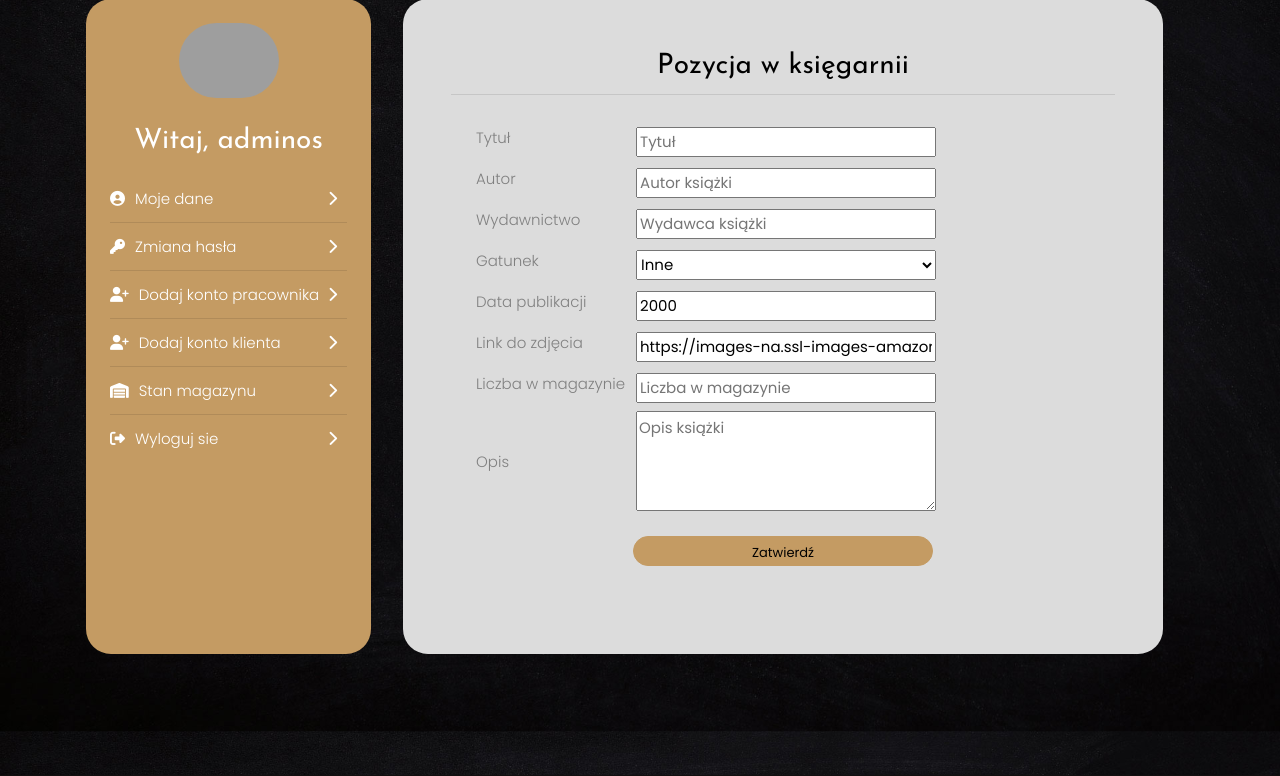
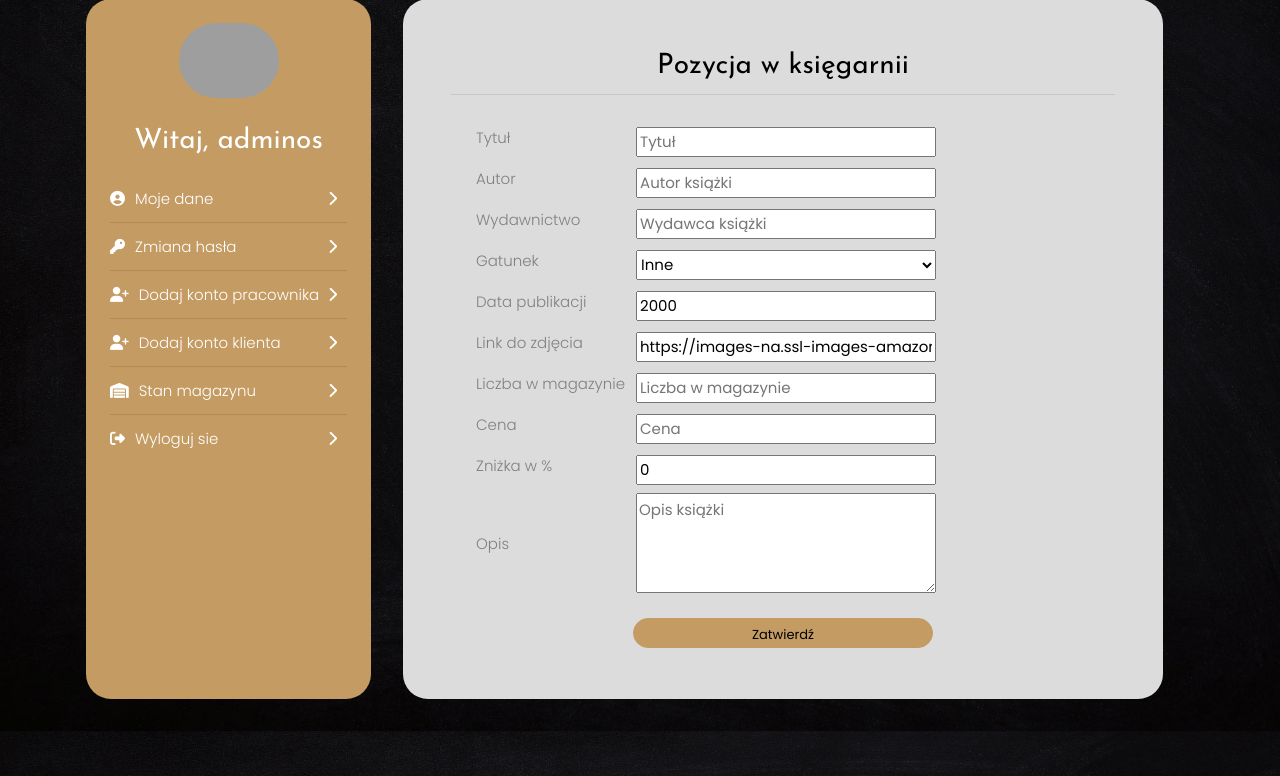
Before and after one commit to Cozynosky/Quest, a Flask app: page /ksiegarnia/nowa_pozycja/1 in a window 1280 px wide. Shown: the part 122-898 px from the top of the page. Run offline with Flask 2, Linux system fonts and the light colour scheme; a user stored in the database is signed in; some libraries are stand-ins or nearby versions; some web fonts are replaced; grey boxes are pictures that could not be loaded.

Commit message:
dodano brakujące pola do formularza ksiegarni

```diff
--- a/Quest/routes.py
+++ b/Quest/routes.py
@@ -671,7 +671,7 @@ def edit_menu_item(menu_id, referrer):
 
 
 @app.route("/menu/nowa_pozycja/<string:referrer>", methods=["GET", "POST"])
-@admin_only
+@admin_and_worker_only
 def new_menu_item(referrer):
     new_menu_position_form = MenuPosition()
     if new_menu_position_form.validate_on_submit():
@@ -694,7 +694,7 @@ def new_menu_item(referrer):
 
 
 @app.route("/menu/usun_pozycje/<int:menu_id>/<string:referrer>")
-@admin_only
+@admin_and_worker_only
 def delete_menu_item(menu_id, referrer):
     item_to_delete = Menu.query.get(menu_id)
     db.session.delete(item_to_delete.stock)
@@ -706,7 +706,7 @@ def delete_menu_item(menu_id, referrer):
 
 # obsluga dodania nowej pozycj
 @app.route("/ksiegarnia/nowa_pozycja/<string:referrer>", methods=["GET", "POST"])
-@admin_only
+@admin_and_worker_only
 def new_book_for_sale(referrer):
     new_book_form = Book()
     if new_book_form.validate_on_submit():
@@ -737,7 +737,6 @@ def new_book_for_sale(referrer):
         new_stock.book_for_sale = new_book_for_sale
         db.session.add(new_stock)
         db.session.commit()
-
         return redirect(url_for(referrer))
     return render_template("bookshop/book_item.html", form=new_book_form)
 
@@ -798,7 +797,7 @@ def edit_book_for_sell(book_id, referrer):
 
 # usuniecie ksiazki z bazy
 @app.route("/ksiegarnia/usuniecie_ksiazki/<int:book_id>/<string:referrer>")
-@admin_only
+@admin_and_worker_only
 def delete_book_for_sell(book_id, referrer):
     book_to_delete = BookForSale.query.get(book_id)
     db.session.delete(book_to_delete.stock.book_info)
--- a/Quest/templates/bookshop/book_item.html
+++ b/Quest/templates/bookshop/book_item.html
@@ -73,6 +73,20 @@
             {% endfor %}
         </tr>
         <tr>
+            <td>{{ form.price.label(class_="control-label") }}</td>
+            <td>{{form.price(class_ = "", placeholder="Cena")}}</td>
+            <td>{% for error in form.price.errors: %}
+                <p style="color:red">{{error}}</p></td>
+            {% endfor %}
+        </tr>
+        <tr>
+            <td>{{ form.discount.label(class_="control-label") }}</td>
+            <td>{{form.discount(class_ = "", placeholder="Cena")}}</td>
+            <td>{% for error in form.discount.errors: %}
+                <p style="color:red">{{error}}</p></td>
+            {% endfor %}
+        </tr>
+        <tr>
             <td>{{ form.description.label(class_="control-label") }}</td>
             <td>{{form.description(class_ = "", placeholder="Opis książki")}}</td>
             <td>{% for error in form.description.errors: %}
```
